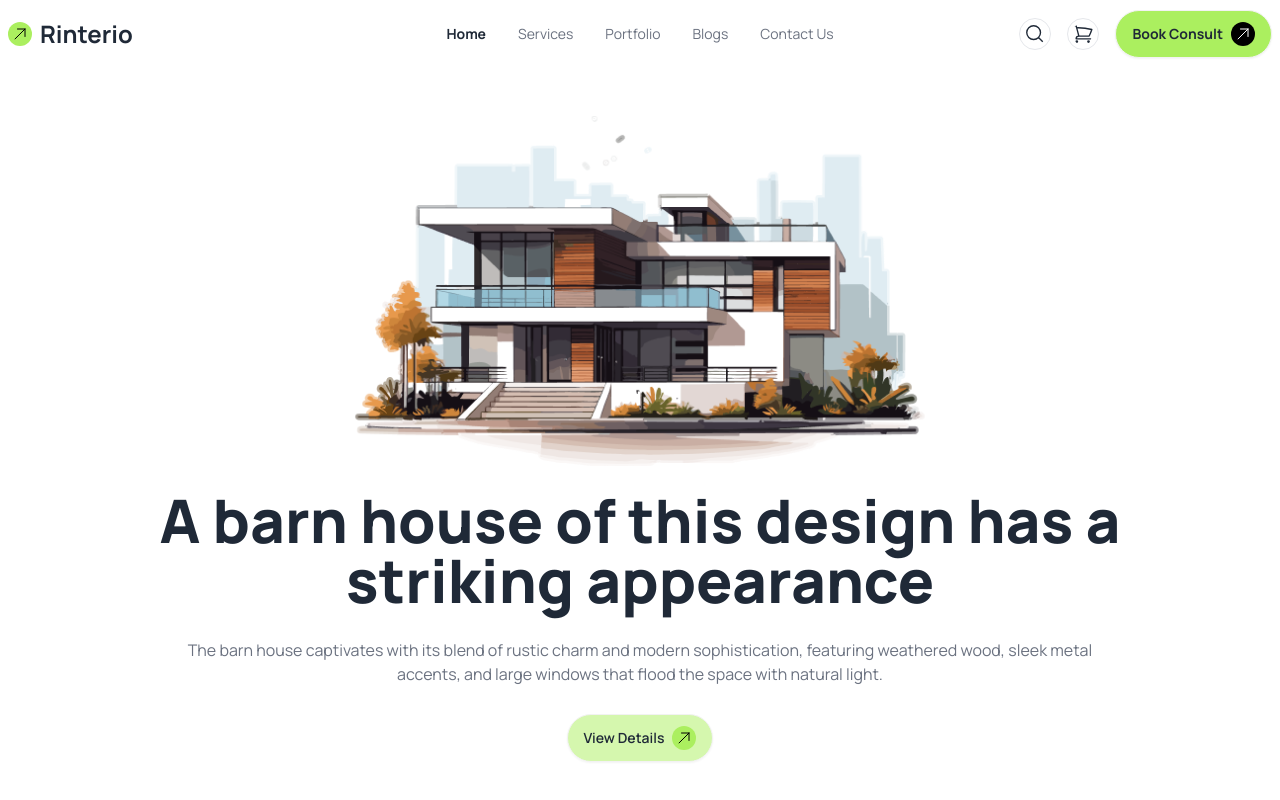
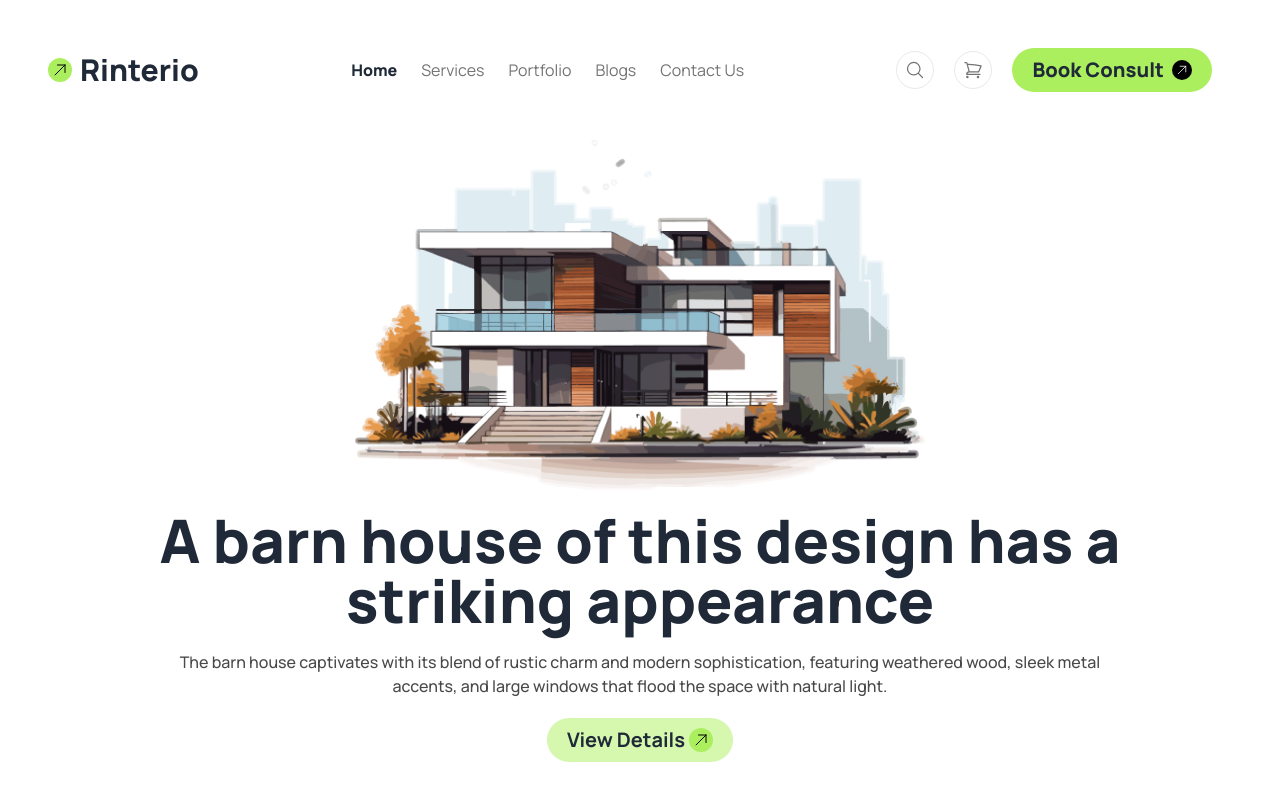
Before and after one commit to munneima/Assignment-3, a plain HTML site: page index.html in a window 1280 px wide. Drawn offline with nearby package versions, Linux system fonts and the light colour scheme.

Commit message:
Bug fixed

```diff
--- a/index.html
+++ b/index.html
@@ -1,21 +1,28 @@
 <!DOCTYPE html>
 <html lang="en">
   <head>
-    <meta charset="UTF-8">
-    <meta name="viewport" content="width=device-width, initial-scale=1.0">
+    <meta charset="UTF-8" />
+    <meta name="viewport" content="width=device-width, initial-scale=1.0" />
     <title>Rinterio</title>
 
     <!-- Daisyui cdn -->
-    <link href="https://cdn.jsdelivr.net/npm/daisyui@4.12.14/dist/full.min.css" rel="stylesheet" type="text/css" />
+    <link
+      href="https://cdn.jsdelivr.net/npm/daisyui@4.12.14/dist/full.min.css"
+      rel="stylesheet"
+      type="text/css"
+    />
     <script src="https://cdn.tailwindcss.com"></script>
 
     <!-- Google font -->
-    <link rel="preconnect" href="https://fonts.googleapis.com">
-    <link rel="preconnect" href="https://fonts.gstatic.com" crossorigin>
-    <link href="https://fonts.googleapis.com/css2?family=Manrope:wght@200..800&display=swap" rel="stylesheet">
+    <link rel="preconnect" href="https://fonts.googleapis.com" />
+    <link rel="preconnect" href="https://fonts.gstatic.com" crossorigin />
+    <link
+      href="https://fonts.googleapis.com/css2?family=Manrope:wght@200..800&display=swap"
+      rel="stylesheet"
+    />
 
     <style>
-        .font-manrope{
+      .font-manrope {
         font-family: "Manrope", sans-serif;
       }
     </style>
@@ -25,98 +32,169 @@
         theme: {
           extend: {
             colors: {
-                clifford: '#da373d',
-              }
-            }
-          }
-        }
+              clifford: "#da373d",
+            },
+          },
+        },
+      };
     </script>
-
   </head>
   <body class="font-manrope">
-
-  <header class="container mx-auto">
-
-    <!-- navbar -->
-    <nav>
-        <div class="navbar bg-base-100">
-            <div class="navbar-start">
-              <div class="dropdown">
-                <div tabindex="0" role="button" class="btn btn-ghost lg:hidden">
+    <!-- Header section start -->
+    <header class="max-w-7xl mx-auto mt-6 lg:mt-12 px-5 lg:px-12">
+      <nav class="flex justify-between items-center">
+        <div class="flex items-center gap-2">
           <svg
             xmlns="http://www.w3.org/2000/svg"
-                    class="h-5 w-5"
             fill="none"
             viewBox="0 0 24 24"
-                    stroke="currentColor">
+            stroke-width="1.5"
+            stroke="currentColor"
+            class="size-6 bg-[#ABEF5F] p-1 rounded-full text-black"
+          >
             <path
               stroke-linecap="round"
               stroke-linejoin="round"
-                      stroke-width="2"
-                      d="M4 6h16M4 12h8m-8 6h16" />
+              d="m4.5 19.5 15-15m0 0H8.25m11.25 0v11.25"
+            />
+          </svg>
+          <p class="text-3xl font-extrabold">Rinterio</p>
+        </div>
+        <div class="hidden lg:flex">
+          <ul class="list-none flex items-center gap-6 cursor-pointer">
+            <li class="font-extrabold">Home</li>
+            <li class="text-[#737373]">Services</li>
+            <li class="text-[#737373]">Portfolio</li>
+            <li class="text-[#737373]">Blogs</li>
+            <li class="text-[#737373]">Contact Us</li>
+          </ul>
+        </div>
+        <div class="hidden md:flex items-center gap-5 lg:flex">
+          <div class="p-2 border border-[#E9E9E9] rounded-full">
+            <svg
+              xmlns="http://www.w3.org/2000/svg"
+              fill="none"
+              viewBox="0 0 24 24"
+              stroke-width="1.5"
+              stroke="#737373"
+              class="size-5"
+            >
+              <path
+                stroke-linecap="round"
+                stroke-linejoin="round"
+                d="m21 21-5.197-5.197m0 0A7.5 7.5 0 1 0 5.196 5.196a7.5 7.5 0 0 0 10.607 10.607Z"
+              />
             </svg>
           </div>
-                <ul
-                  tabindex="0"
-                  class="menu menu-sm dropdown-content bg-base-100 rounded-box z-[1] mt-3 w-52 p-2 shadow">
-                  <li><a>Home</a></li>
-                  <li><a>Services</a></li>
-                  <li><a>Portfolio</a></li>
-                  <li><a>Blogs</a></li>
-                  <li><a>Contact Us</a></li>
-                </ul>
+          <div class="p-2 border border-[#E9E9E9] rounded-full">
+            <svg
+              xmlns="http://www.w3.org/2000/svg"
+              fill="none"
+              viewBox="0 0 24 24"
+              stroke-width="1.5"
+              stroke="#737373"
+              class="size-5"
+            >
+              <path
+                stroke-linecap="round"
+                stroke-linejoin="round"
+                d="M2.25 3h1.386c.51 0 .955.343 1.087.835l.383 1.437M7.5 14.25a3 3 0 0 0-3 3h15.75m-12.75-3h11.218c1.121-2.3 2.1-4.684 2.924-7.138a60.114 60.114 0 0 0-16.536-1.84M7.5 14.25 5.106 5.272M6 20.25a.75.75 0 1 1-1.5 0 .75.75 0 0 1 1.5 0Zm12.75 0a.75.75 0 1 1-1.5 0 .75.75 0 0 1 1.5 0Z"
+              />
+            </svg>
           </div>
-              <div class="flex gap-2 items-center">
-                <svg xmlns="http://www.w3.org/2000/svg" fill="none" viewBox="0 0 24 24" stroke-width="1.5" stroke="currentColor" class="size-4 bg-[#ABEF5F] rounded-full text-black w-6 h-6 p-1">
-                  <path stroke-linecap="round" stroke-linejoin="round" d="m4.5 19.5 15-15m0 0H8.25m11.25 0v11.25" />
+          <div class="">
+            <button
+              class="flex gap-2 items-center bg-[#ABEF5F] text-xl font-extrabold py-2 px-5 rounded-full"
+            >
+              Book Consult
+              <svg
+                xmlns="http://www.w3.org/2000/svg"
+                fill="none"
+                viewBox="0 0 24 24"
+                stroke-width="1.5"
+                stroke="currentColor"
+                class="size-5 bg-black p-1 rounded-full text-white"
+              >
+                <path
+                  stroke-linecap="round"
+                  stroke-linejoin="round"
+                  d="m4.5 19.5 15-15m0 0H8.25m11.25 0v11.25"
+                />
               </svg>
-                <a class="text-2xl font-bold">Rinterio</a>
+            </button>
+          </div>
+          <div class="bg-black">
+            <svg
+              xmlns="http://www.w3.org/2000/svg"
+              fill="none"
+              viewBox="0 0 24 24"
+              stroke-width="1.5"
+              stroke="currentColor"
+              class="size-7 lg:hidden"
+            >
+              <path
+                stroke-linecap="round"
+                stroke-linejoin="round"
+                d="M3.75 6.75h16.5M3.75 12h16.5m-16.5 5.25h16.5"
+              />
+            </svg>
           </div>
         </div>
-            <div class="navbar-center hidden lg:flex">
-              <ul class="menu menu-horizontal px-1">
-                <li><a class="font-bold">Home</a></li>
-                  <li><a class="text-gray-500">Services</a></li>
-                  <li><a class="text-gray-500">Portfolio</a></li>
-                  <li><a class="text-gray-500">Blogs</a></li>
-                  <li><a class="text-gray-500">Contact Us</a></li>
-              </ul>
-            </div>
-            <div class="navbar-end gap-4">
-                <svg xmlns="http://www.w3.org/2000/svg" fill="none" viewBox="0 0 24 24" stroke-width="1.5" stroke="currentColor" class="size-6 border rounded-full w-8 h-8 p-1" >
-                    <path stroke-linecap="round" stroke-linejoin="round" d="m21 21-5.197-5.197m0 0A7.5 7.5 0 1 0 5.196 5.196a7.5 7.5 0 0 0 10.607 10.607Z" />
+        <div class="md:hidden lg:hidden">
+          <svg
+            xmlns="http://www.w3.org/2000/svg"
+            fill="none"
+            viewBox="0 0 24 24"
+            stroke-width="1.5"
+            stroke="currentColor"
+            class="size-10 border border-[#E9E9E9] rounded-full p-2"
+          >
+            <path
+              stroke-linecap="round"
+              stroke-linejoin="round"
+              d="M3.75 6.75h16.5M3.75 12h16.5m-16.5 5.25h16.5"
+            />
           </svg>
-                  <svg xmlns="http://www.w3.org/2000/svg" fill="none" viewBox="0 0 24 24" stroke-width="1.5" stroke="currentColor" class="size-6 border rounded-full w-8 h-8 p-1">
-                    <path stroke-linecap="round" stroke-linejoin="round" d="M2.25 3h1.386c.51 0 .955.343 1.087.835l.383 1.437M7.5 14.25a3 3 0 0 0-3 3h15.75m-12.75-3h11.218c1.121-2.3 2.1-4.684 2.924-7.138a60.114 60.114 0 0 0-16.536-1.84M7.5 14.25 5.106 5.272M6 20.25a.75.75 0 1 1-1.5 0 .75.75 0 0 1 1.5 0Zm12.75 0a.75.75 0 1 1-1.5 0 .75.75 0 0 1 1.5 0Z" />
-                  </svg>
-
-
-              <a class="btn rounded-full bg-[#ABEF5F] font-bold">Book Consult <svg xmlns="http://www.w3.org/2000/svg" fill="none" viewBox="0 0 24 24" stroke-width="1.5" stroke="currentColor" class="size-4 bg-black rounded-full text-white w-6 h-6 p-1">
-                <path stroke-linecap="round" stroke-linejoin="round" d="m4.5 19.5 15-15m0 0H8.25m11.25 0v11.25" />
-              </svg>
-              </a>
-            </div>
         </div>
       </nav>
       <!-- banner section -->
-    <div class="flex flex-col items-center justify-center mt-12">
-      <div>
-        <img class="mb-6" src="./assets/banner.png" alt="">
+      <div
+        class="flex flex-col gap-5 mt-12 justify-center items-center text-center"
+      >
+        <img class="" src="./assets/banner.png" alt="" />
+        <h1 class="text-2xl font-extrabold text-center md:text-4xl lg:text-6xl">
+          A barn house of this design has a <br />
+          striking appearance
+        </h1>
+        <p class="font-medium text-center text-[#494949]">
+          The barn house captivates with its blend of rustic charm and modern
+          sophistication, featuring weathered wood, sleek metal <br />
+          accents, and large windows that flood the space with natural light.
+        </p>
+        <button
+          class="flex items-center gap-1 text-xl font-bold bg-[#ABEF5F80] py-2 px-5 rounded-full"
+        >
+          View Details
+          <svg
+            xmlns="http://www.w3.org/2000/svg"
+            fill="none"
+            viewBox="0 0 24 24"
+            stroke-width="1.5"
+            stroke="currentColor"
+            class="size-6 bg-[#ABEF5F] p-1 rounded-full text-black"
+          >
+            <path
+              stroke-linecap="round"
+              stroke-linejoin="round"
+              d="m4.5 19.5 15-15m0 0H8.25m11.25 0v11.25"
+            />
+          </svg>
+        </button>
       </div>
-      <div class="text-center">
-        <h1 class="text-6xl font-black mb-7">A barn house of this design has a <br> striking appearance</h1>
-        <p class="text-gray-500 mb-7">The barn house captivates with its blend of rustic charm and modern sophistication, featuring weathered wood, sleek metal <br>accents, and large windows that flood the space with natural light.</p>
-        <button class="btn bg-[#ABEF5F80] rounded-full">View Details <svg xmlns="http://www.w3.org/2000/svg" fill="none" viewBox="0 0 24 24" stroke-width="1.5" stroke="currentColor" class="size-4 bg-[#ABEF5F] rounded-full text-black w-6 h-6 p-1 inline-block">
-          <path stroke-linecap="round" stroke-linejoin="round" d="m4.5 19.5 15-15m0 0H8.25m11.25 0v11.25" />
-        </svg></button>
-      </div>
-    </div>
-
     </header>
 
     <main></main>
 
     <footer></footer>
-
   </body>
 </html>
```
Lines whose indentation alone changed are shown as unchanged.
